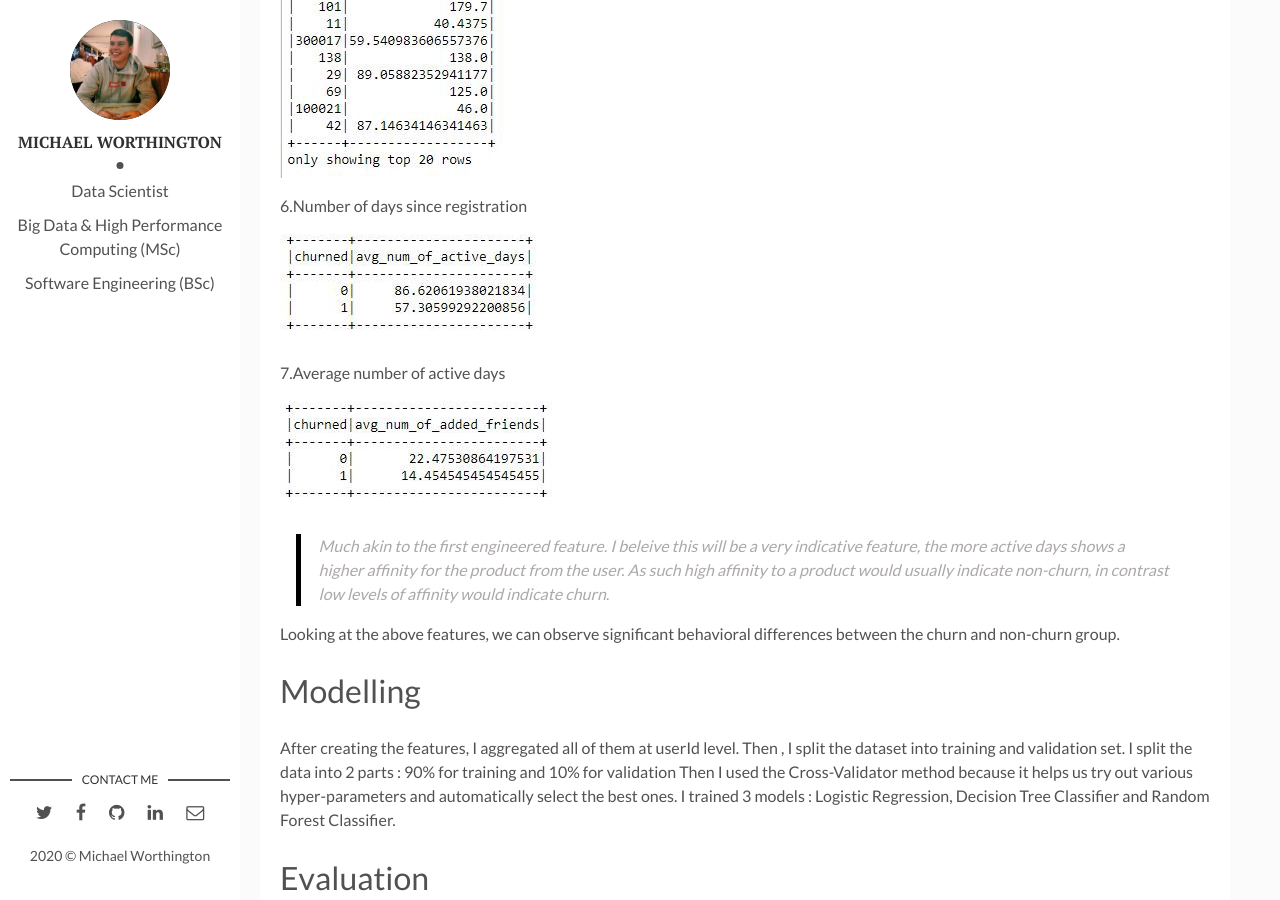
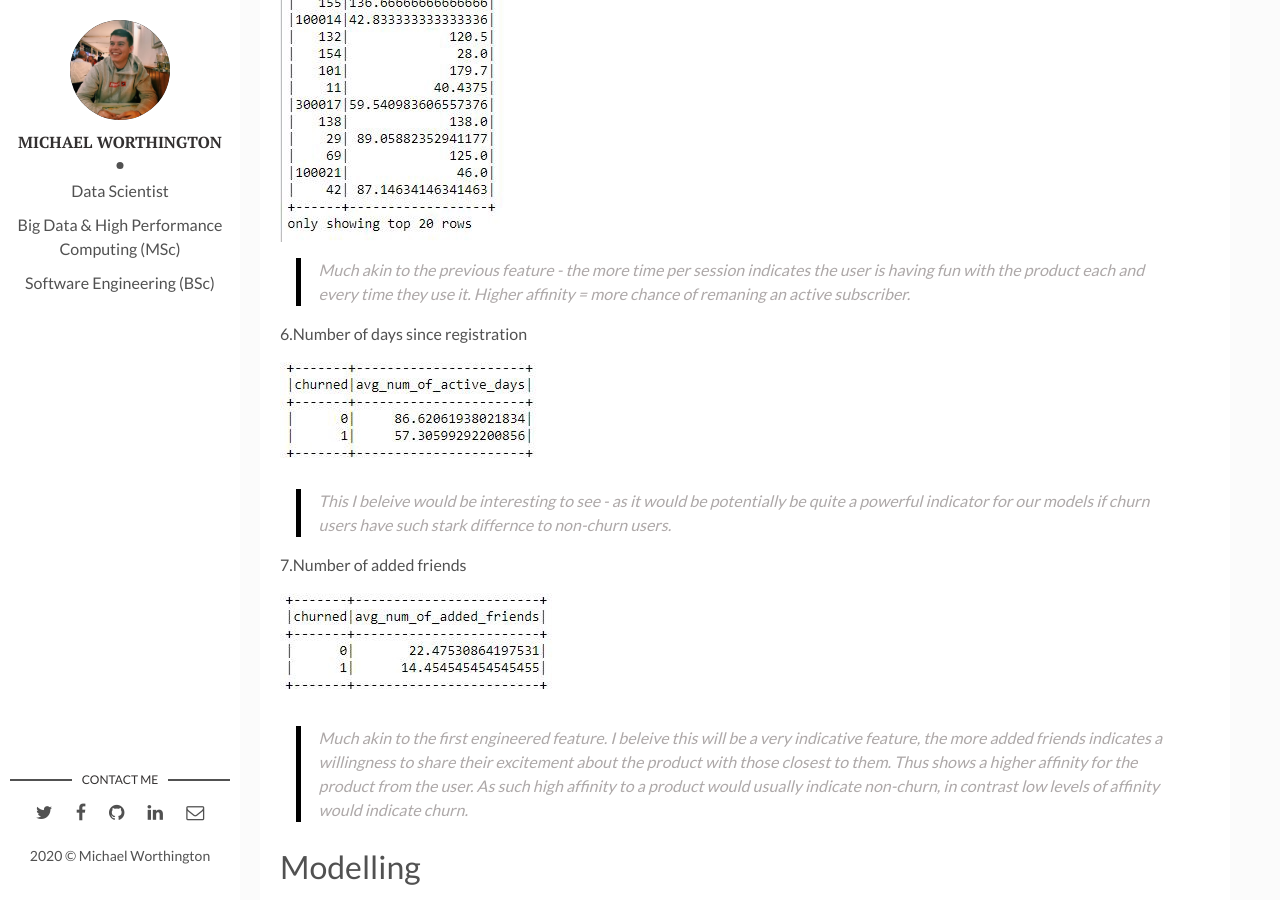
Before and after one commit to Mikewortho/Mikewortho.github.io, a Jekyll site: the page built from _posts/2017-04-06-welcome-to-jekyll.markdown, in a window 1280 px wide and 900 px high, scrolled down 4235 px. Built offline with Jekyll 4.4.1, drawn with Linux system fonts in a browser that asks for light colours; some of the changed text lies outside the part shown.

Commit message:
Update 2017-04-06-welcome-to-jekyll.markdown

```diff
--- a/_posts/2017-04-06-welcome-to-jekyll.markdown
+++ b/_posts/2017-04-06-welcome-to-jekyll.markdown
@@ -54,21 +54,26 @@ I came up with following 7 features, to create our prediction model
 
 ![PrintSchema EDA]({{site.baseurl}}/assets/img/churn5.jpg)
 
+>Here we would expect the non-churned user to have recorded a significantly higher number of plays. The theory being that higher engagement = higher product affinity = more chance of remaning an active subscriber.
+
 5.Number of songs listened per session per user
 
 ![PrintSchema EDA]({{site.baseurl}}/assets/img/churn6.jpg)
+
+>Much akin to the previous feature - the more time per session indicates the user is having fun with the product each and every time they use it. Higher affinity = more chance of remaning an active subscriber.
 
 6.Number of days since registration
 
 ![PrintSchema EDA]({{site.baseurl}}/assets/img/churn7.jpg)
 
-7.Average number of active days
+>This I beleive would be interesting to see - as it would be potentially be quite a powerful indicator for our models if churn users have such stark differnce to non-churn users.
+
+7.Number of added friends
 
 ![PrintSchema EDA]({{site.baseurl}}/assets/img/churn8.jpg)
 
->Much akin to the first engineered feature. I beleive this will be a very indicative feature, the more active days shows a higher affinity for the product from the user. As such high affinity to a product would usually indicate non-churn, in contrast low levels of affinity would indicate churn.
+>Much akin to the first engineered feature. I beleive this will be a very indicative feature, the more added friends indicates a willingness to share their excitement about the product with those closest to them. Thus shows a higher affinity for the product from the user. As such high affinity to a product would usually indicate non-churn, in contrast low levels of affinity would indicate churn.
 
-Looking at the above features, we can observe significant behavioral differences between the churn and non-churn group.
 
 # Modelling
 After creating the features, I aggregated all of them at userId level. Then , I split the dataset into training and validation set.
```
